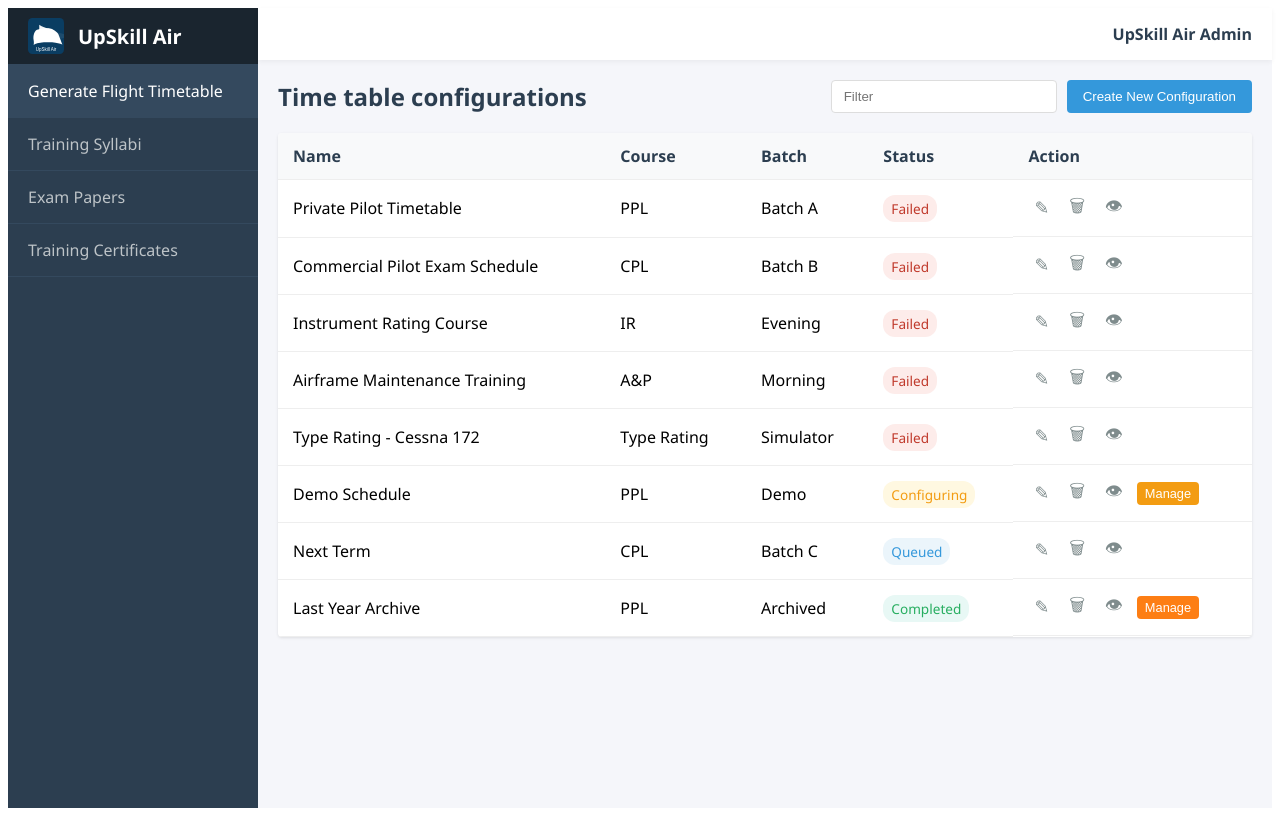
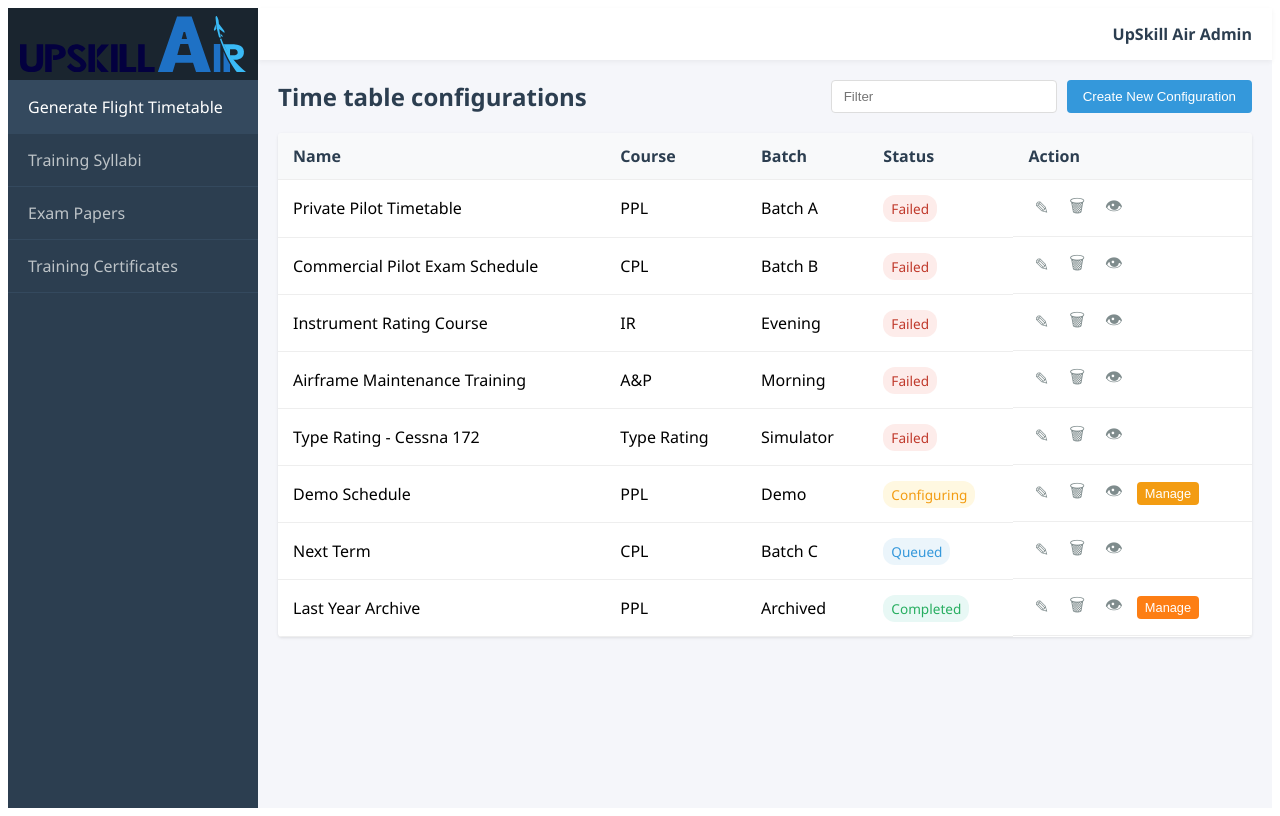
Before and after one commit to abdul-naufal/prifact-demo, an Angular app: page /generate-timetable in a window 1280 px wide. Built offline with nearby package versions, Linux system fonts and the light colour scheme.

Commit message:
update logo

```diff
--- a/src/app/layout/main-layout/main-layout.component.css
+++ b/src/app/layout/main-layout/main-layout.component.css
@@ -11,14 +11,15 @@
   flex-direction: column;
 }
 .logo {
-  padding: 10px 20px;
-  font-size: 1rem;
-  font-weight: bold;
+  height: 72px;
+  padding: 0 12px;
   border-bottom: 1px solid #34495e;
   background-color: #1a252f;
+  display: flex;
+  align-items: center;
+  justify-content: center;
 }
-.logo img.site-logo { height: 36px; vertical-align: middle; margin-right: 8px; }
-.logo .logo-text { vertical-align: middle; display: inline-block; color: #fff; font-size: 1.25rem; margin-left: 6px; }
+.logo img.site-logo { width: 100%; height: 100%; object-fit: contain; }
 nav ul {
   list-style: none;
   padding: 0;
--- a/src/app/layout/main-layout/main-layout.component.html
+++ b/src/app/layout/main-layout/main-layout.component.html
@@ -1,8 +1,7 @@
 <div class="app-container">
     <aside class="sidebar">
-        <div class="logo">
+        <div class="logo" role="img" aria-label="UpSkill Air logo">
             <img src="/assets/upskill-air-logo.svg" alt="UpSkill Air" class="site-logo" />
-            <span class="logo-text">UpSkill Air</span>
         </div>
         <nav>
             <ul>
```
Also changed, not shown: src/assets/upskill-air-logo-sm.svg (added), src/assets/upskill-air-logo.svg.
